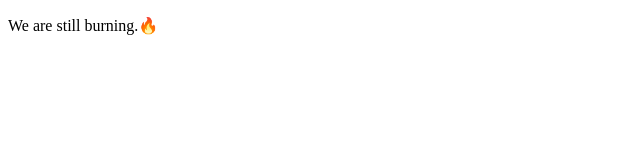
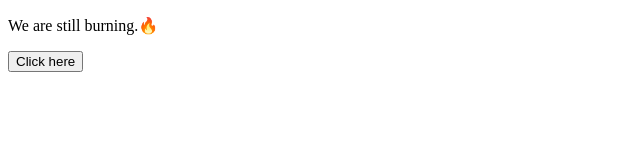
Before and after one commit to lum0sh/lum0sh.github.io, a plain HTML site: page index.html in a window 1280 px wide. Shown: the whole page, without its empty margins (0-640 px from the left). Drawn offline with Linux system fonts and the light colour scheme.

Commit message:
Added button

```diff
--- a/index.html
+++ b/index.html
@@ -5,5 +5,7 @@
     </head>
     <body>
         <p> We are still burning.🔥</p>
+
+        <a href="https://media1.tenor.com/m/vzrLEXmSZM4AAAAd/lumos-harry-potter.gif"><button> Click here </button></a>
     </body>
 </html>
```
